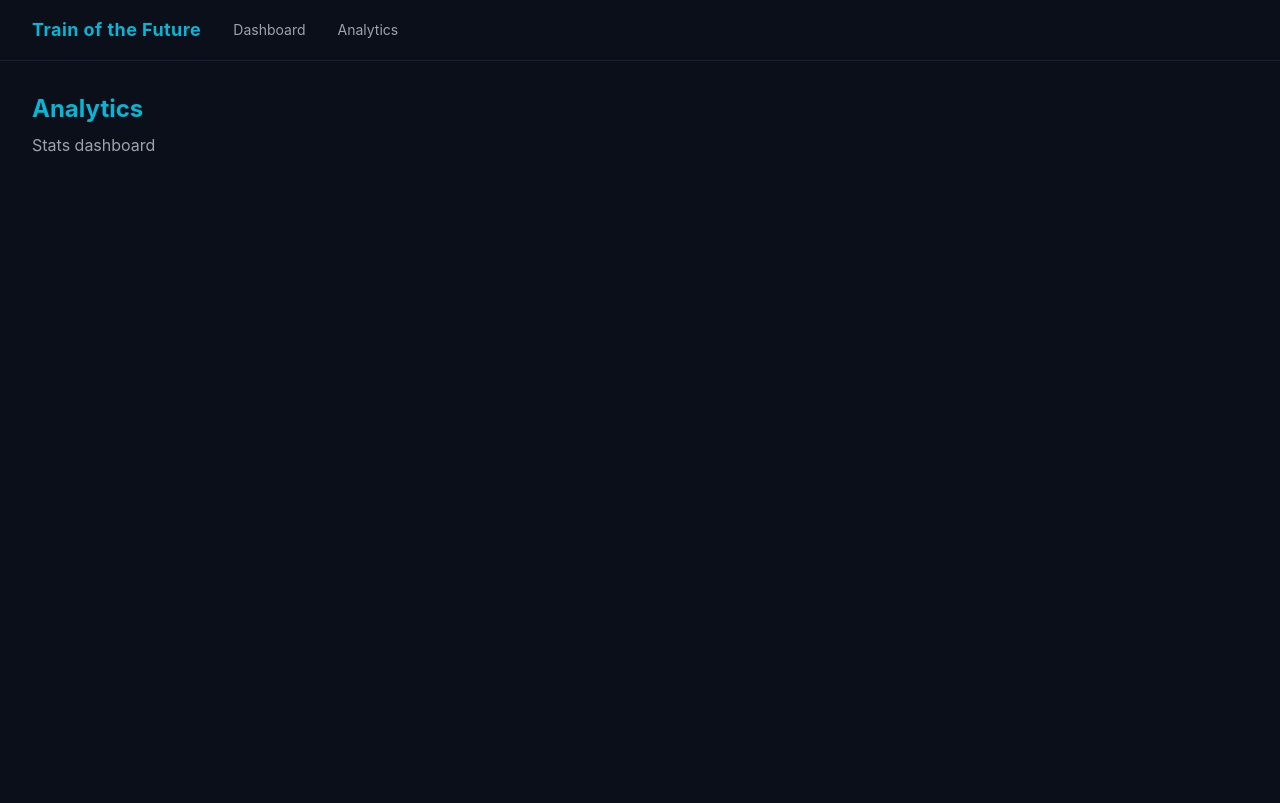
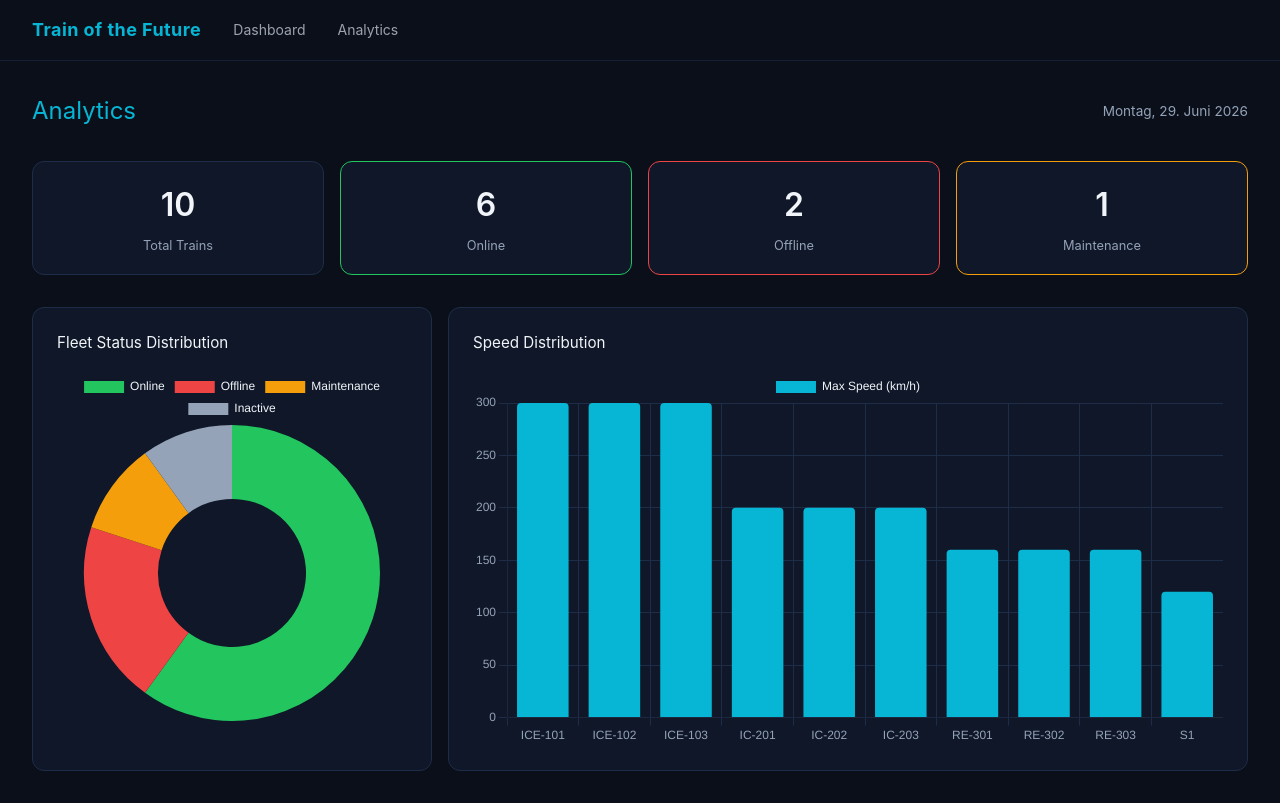
Before and after one commit to Aliromia21/train-of-the-future, a Vue app in the folder frontend/: page /analytics in a window 1280 px wide. Built offline with nearby package versions, Linux system fonts and the light colour scheme.

Commit message:
feat(frontend): Statistics Dashboard with Chart.js

```diff
--- a/frontend/package.json
+++ b/frontend/package.json
@@ -11,6 +11,7 @@
   },
   "dependencies": {
     "axios": "^1.18.1",
+    "chart.js": "^4.5.1",
     "leaflet": "^1.9.4",
     "vue": "^3.4.15",
     "vue-router": "^4.2.5"
--- a/frontend/src/views/AnalyticsView.vue
+++ b/frontend/src/views/AnalyticsView.vue
@@ -1,6 +1,157 @@
 <template>
-  <div class="p-8">
-    <h1 class="text-2xl font-bold text-accent-cyan">Analytics</h1>
-    <p class="text-gray-400 mt-2">Stats dashboard </p>
+  <div class="analytics">
+    <div class="analytics-header">
+      <h1>Analytics</h1>
+      <span class="date-label">{{ today }}</span>
+    </div>
+
+    <!-- Fleet Summary Cards -->
+    <div class="summary-grid">
+      <div class="summary-card">
+        <span class="summary-value">{{ summary.totalTrains }}</span>
+        <span class="summary-label">Total Trains</span>
+      </div>
+      <div class="summary-card online">
+        <span class="summary-value">{{ summary.onlineTrains }}</span>
+        <span class="summary-label">Online</span>
+      </div>
+      <div class="summary-card offline">
+        <span class="summary-value">{{ summary.offlineTrains }}</span>
+        <span class="summary-label">Offline</span>
+      </div>
+      <div class="summary-card maintenance">
+        <span class="summary-value">{{ summary.maintenanceTrains }}</span>
+        <span class="summary-label">Maintenance</span>
+      </div>
+    </div>
+
+    <!-- Charts -->
+    <div class="charts-grid">
+      <div class="chart-card">
+        <h3>Fleet Status Distribution</h3>
+        <canvas ref="statusChartRef"></canvas>
+      </div>
+      <div class="chart-card">
+        <h3>Speed Distribution</h3>
+        <canvas ref="speedChartRef"></canvas>
+      </div>
+    </div>
   </div>
 </template>
+
+<script setup lang="ts">
+import { ref, onMounted } from 'vue';
+import { Chart, ArcElement, BarElement, CategoryScale, LinearScale, Tooltip, Legend, DoughnutController, BarController } from 'chart.js';
+
+Chart.register(ArcElement, BarElement, CategoryScale, LinearScale, Tooltip, Legend, DoughnutController, BarController);
+
+const statusChartRef = ref<HTMLCanvasElement | null>(null);
+const speedChartRef = ref<HTMLCanvasElement | null>(null);
+
+const today = new Date().toLocaleDateString('de-DE', { weekday: 'long', year: 'numeric', month: 'long', day: 'numeric' });
+
+// Mock data
+const summary = ref({
+  totalTrains: 10,
+  onlineTrains: 6,
+  offlineTrains: 2,
+  maintenanceTrains: 1,
+  inactiveTrains: 1,
+});
+
+onMounted(() => {
+  // Status Chart
+  if (statusChartRef.value) {
+    new Chart(statusChartRef.value, {
+      type: 'doughnut',
+      data: {
+        labels: ['Online', 'Offline', 'Maintenance', 'Inactive'],
+        datasets: [{
+          data: [6, 2, 1, 1],
+          backgroundColor: ['#22c55e', '#ef4444', '#f59e0b', '#94a3b8'],
+          borderWidth: 0,
+        }],
+      },
+      options: {
+        plugins: {
+          legend: {
+            labels: { color: '#f1f5f9' },
+          },
+        },
+      },
+    });
+  }
+
+  // Speed Bar Chart
+  if (speedChartRef.value) {
+    new Chart(speedChartRef.value, {
+      type: 'bar',
+      data: {
+        labels: ['ICE-101', 'ICE-102', 'ICE-103', 'IC-201', 'IC-202', 'IC-203', 'RE-301', 'RE-302', 'RE-303', 'S1'],
+        datasets: [{
+          label: 'Max Speed (km/h)',
+          data: [300, 300, 300, 200, 200, 200, 160, 160, 160, 120],
+          backgroundColor: '#06b6d4',
+          borderRadius: 4,
+        }],
+      },
+      options: {
+        plugins: {
+          legend: { labels: { color: '#f1f5f9' } },
+        },
+        scales: {
+          x: { ticks: { color: '#94a3b8' }, grid: { color: '#1e2d47' } },
+          y: { ticks: { color: '#94a3b8' }, grid: { color: '#1e2d47' } },
+        },
+      },
+    });
+  }
+});
+</script>
+
+<style scoped>
+.analytics { padding: 2rem; }
+.analytics-header {
+  display: flex;
+  align-items: center;
+  justify-content: space-between;
+  margin-bottom: 2rem;
+}
+h1 { font-size: 1.5rem; color: var(--accent-cyan); margin: 0; }
+.date-label { font-size: 0.85rem; color: var(--text-muted); }
+
+.summary-grid {
+  display: grid;
+  grid-template-columns: repeat(4, 1fr);
+  gap: 1rem;
+  margin-bottom: 2rem;
+}
+.summary-card {
+  background: var(--surface-800);
+  border: 1px solid var(--surface-700);
+  border-radius: 12px;
+  padding: 1.2rem;
+  display: flex;
+  flex-direction: column;
+  align-items: center;
+  gap: 0.4rem;
+}
+.summary-card.online  { border-color: var(--accent-green); }
+.summary-card.offline { border-color: var(--accent-red); }
+.summary-card.maintenance { border-color: var(--accent-amber); }
+.summary-value { font-size: 2rem; font-weight: 600; color: var(--text-primary); }
+.summary-label { font-size: 0.8rem; color: var(--text-muted); }
+
+.charts-grid {
+  display: grid;
+  grid-template-columns: 1fr 2fr;
+  gap: 1rem;
+}
+.chart-card {
+  background: var(--surface-800);
+  border: 1px solid var(--surface-700);
+  border-radius: 12px;
+  padding: 1.5rem;
+}
+h3 { margin: 0 0 1rem; font-size: 0.95rem; color: var(--text-primary); }
+</style>
```
Also changed, not shown: 1 other file (tests, documents, lock files or other folders).
